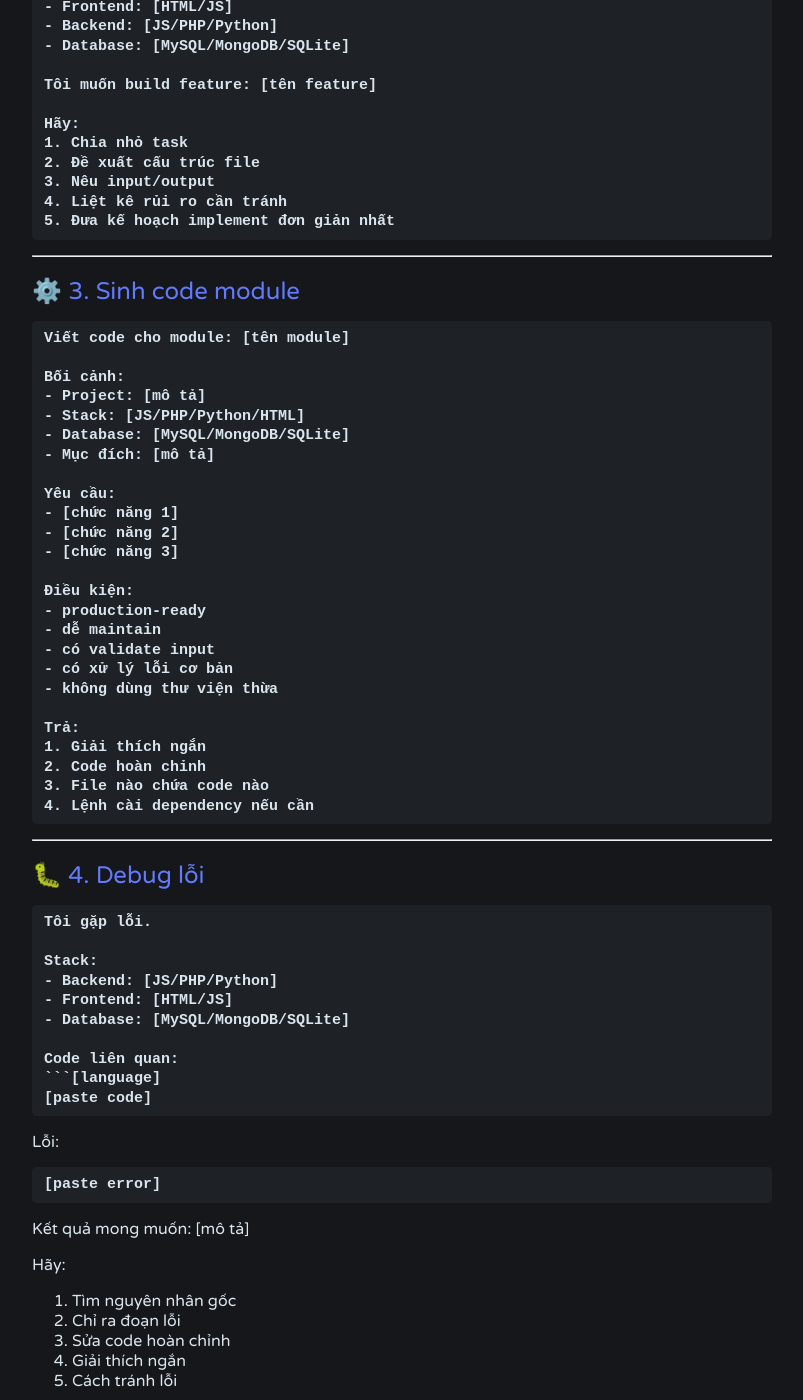
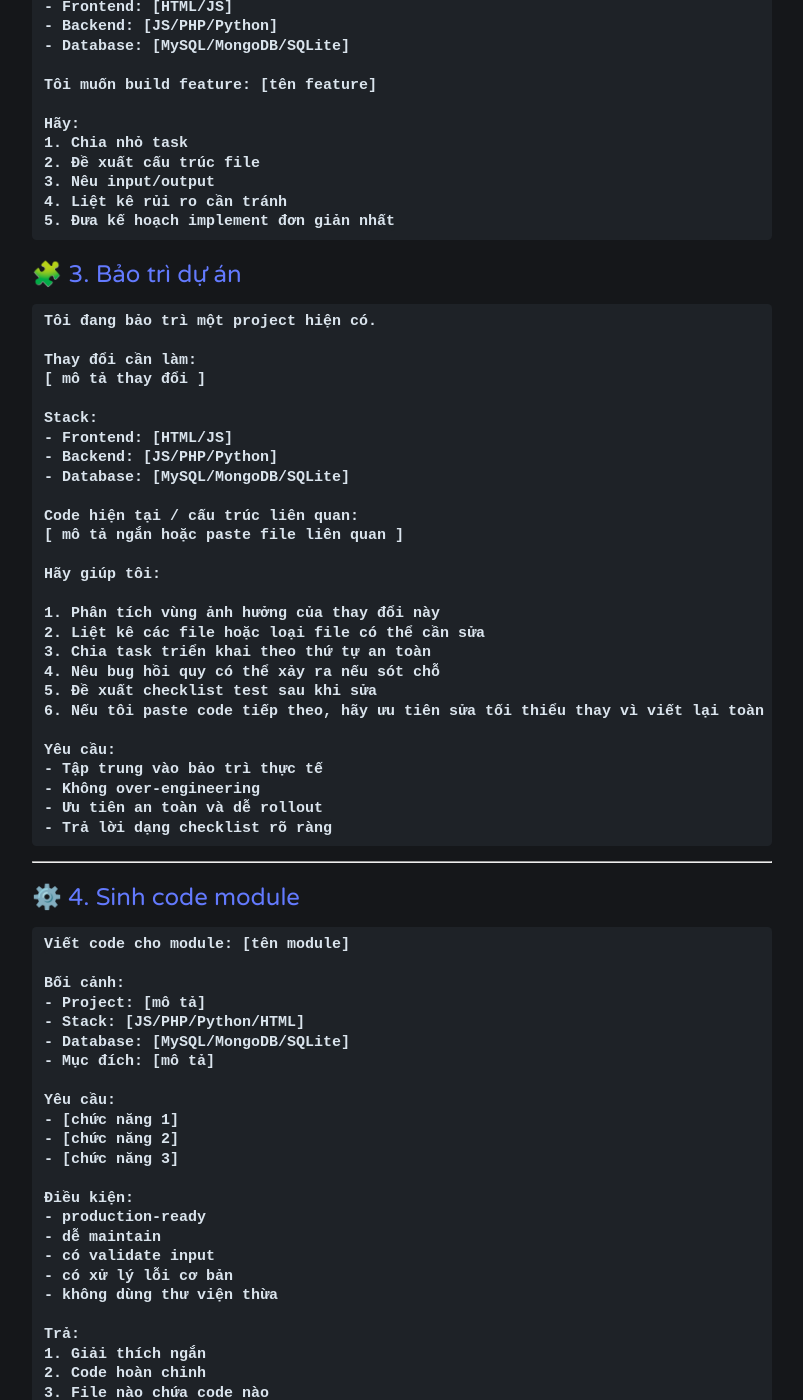
Before and after one commit to cuongtobi/cuongtobi.github.io, a Jekyll site: the page built from _posts/2026-04-17-vibe-code-cheat-sheet-chatgpt.md, in a window 1280 px wide and 1400 px high, scrolled down 1522 px. Shown: the whole window, without its empty margins (238-1041 px from the left). Built offline with Jekyll 4.4.1, drawn with Linux system fonts in a browser that asks for light colours; some of the changed text lies outside the part shown.

Commit message:
Revise section numbers and titles in cheat sheet
Updated section numbers and titles in the cheat sheet.

`````diff
--- a/_posts/2026-04-17-vibe-code-cheat-sheet-chatgpt.md
+++ b/_posts/2026-04-17-vibe-code-cheat-sheet-chatgpt.md
@@ -95,9 +95,41 @@ Hãy:
 5. Đưa kế hoạch implement đơn giản nhất
 ```
 
+# 🧩 3. Bảo trì dự án
+
+```text
+Tôi đang bảo trì một project hiện có.
+
+Thay đổi cần làm:
+[ mô tả thay đổi ]
+
+Stack:
+- Frontend: [HTML/JS]
+- Backend: [JS/PHP/Python]
+- Database: [MySQL/MongoDB/SQLite]
+
+Code hiện tại / cấu trúc liên quan:
+[ mô tả ngắn hoặc paste file liên quan ]
+
+Hãy giúp tôi:
+
+1. Phân tích vùng ảnh hưởng của thay đổi này
+2. Liệt kê các file hoặc loại file có thể cần sửa
+3. Chia task triển khai theo thứ tự an toàn
+4. Nêu bug hồi quy có thể xảy ra nếu sót chỗ
+5. Đề xuất checklist test sau khi sửa
+6. Nếu tôi paste code tiếp theo, hãy ưu tiên sửa tối thiểu thay vì viết lại toàn bộ
+
+Yêu cầu:
+- Tập trung vào bảo trì thực tế
+- Không over-engineering
+- Ưu tiên an toàn và dễ rollout
+- Trả lời dạng checklist rõ ràng
+```
+
 ---
 
-# ⚙️ 3. Sinh code module
+# ⚙️ 4. Sinh code module
 
 ```text
 Viết code cho module: [tên module]
@@ -129,7 +161,7 @@ Trả:
 
 ---
 
-# 🐛 4. Debug lỗi
+# 🐛 5. Debug lỗi
 
 ````text
 Tôi gặp lỗi.
@@ -165,7 +197,7 @@ Hãy:
 
 ---
 
-# ♻️ 5. Refactor
+# ♻️ 6. Refactor
 
 ```text
 Hãy refactor đoạn code sau:
`````
Also changed, not shown: other parts of _posts/2026-04-17-vibe-code-cheat-sheet-chatgpt.md (+9 -9 lines).
